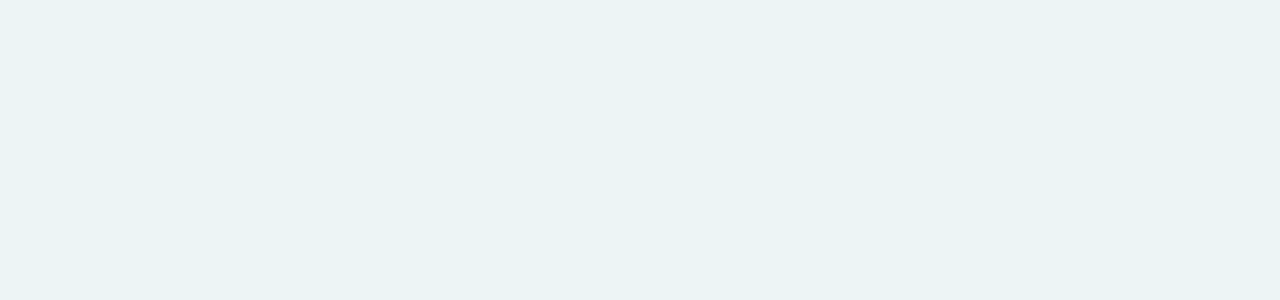
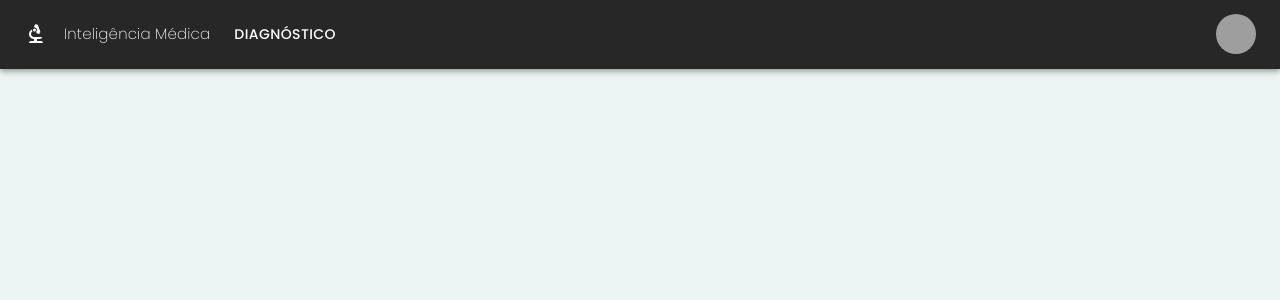
Before and after one commit to brunofaria27/medical-intelligence-webapp, a React (Create React App) app in the folder client/: page /home in a window 1280 px wide. Before the commit this address had no page. Shown: the top 300 px of the page. Built offline with nearby package versions, Linux system fonts and the light colour scheme; grey boxes are pictures that could not be loaded.

Commit message:
criando uma pagina inicial pra aplicacao interna

```diff
--- /dev/null
+++ b/client/src/components/navigation/InsideApp.tsx
@@ -0,0 +1,12 @@
+import * as React from "react";
+import { Link } from "react-router-dom";
+import { Header } from "./Header";
+
+export const InsideApp = () => {
+
+  return (
+    <Header />
+  );
+};
+
+// OBS: FOI SÓ UM TESTE ESSE HEADER, VOU TIRAR
--- a/client/src/core/App.tsx
+++ b/client/src/core/App.tsx
@@ -3,6 +3,7 @@ import { LoginPage } from "../pages/LoginPage";
 import { SignUpPage } from "../pages/SignUpPage";
 import { ImagePage } from "../pages/ImagePage";
 import { AccessDeniedPage } from "../pages/AccessDeniedPage";
+import { InsideAppPage } from "../pages/InsideAppPage";
 
 function App() {
   return (
@@ -11,6 +12,7 @@ function App() {
         <Route path="/login" element={<LoginPage />} />
         <Route path="/sign-up" element={<SignUpPage />} />
         <Route path="/diagnostic" element={<ImagePage />} />
+        <Route path="/home" element={<InsideAppPage />} />
 
         {/* Interceptor Section */}
         <Route path="/access-denied" element={<AccessDeniedPage />} />
--- /dev/null
+++ b/client/src/pages/InsideAppPage.tsx
@@ -0,0 +1,7 @@
+import { InsideApp } from "../components/navigation/InsideApp";
+
+export const InsideAppPage = () => {
+  return (
+    <InsideApp />
+  );
+};
```
Also changed, not shown: 1 other file (tests, documents, lock files or other folders).
